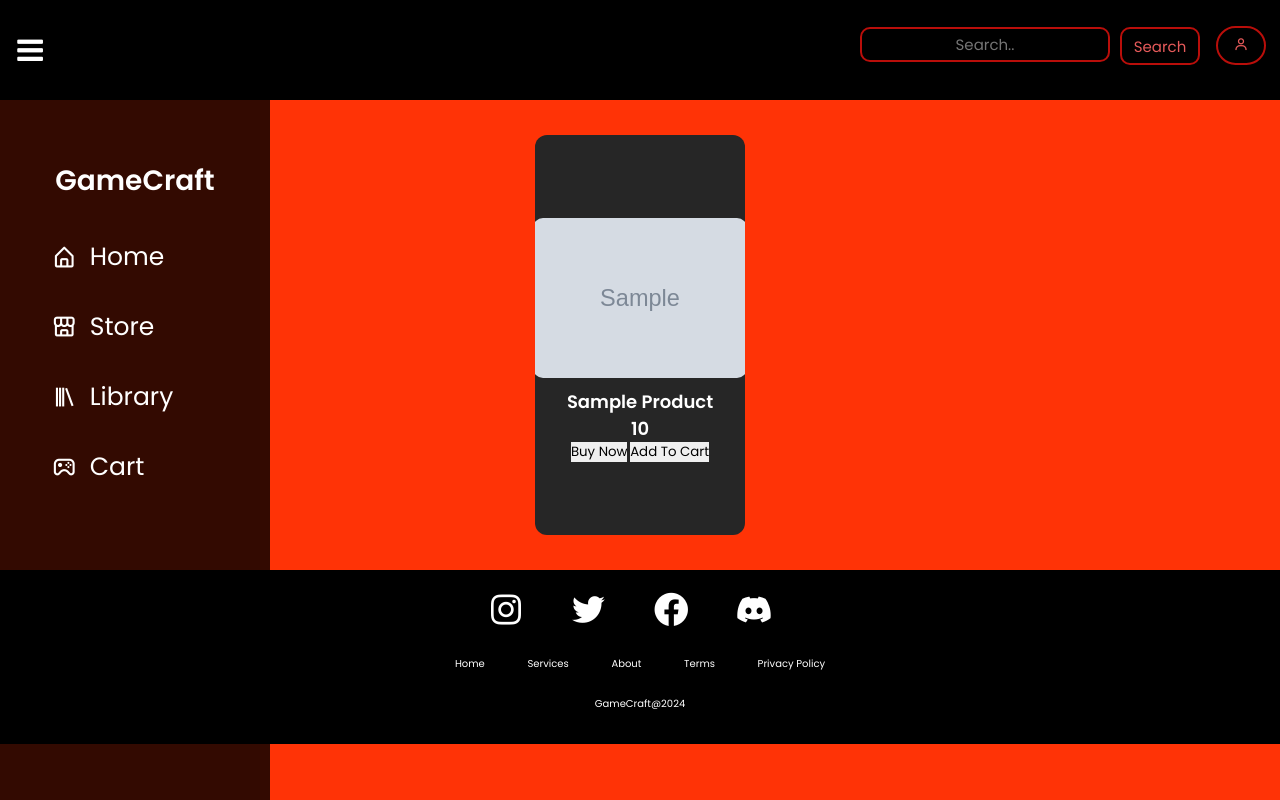
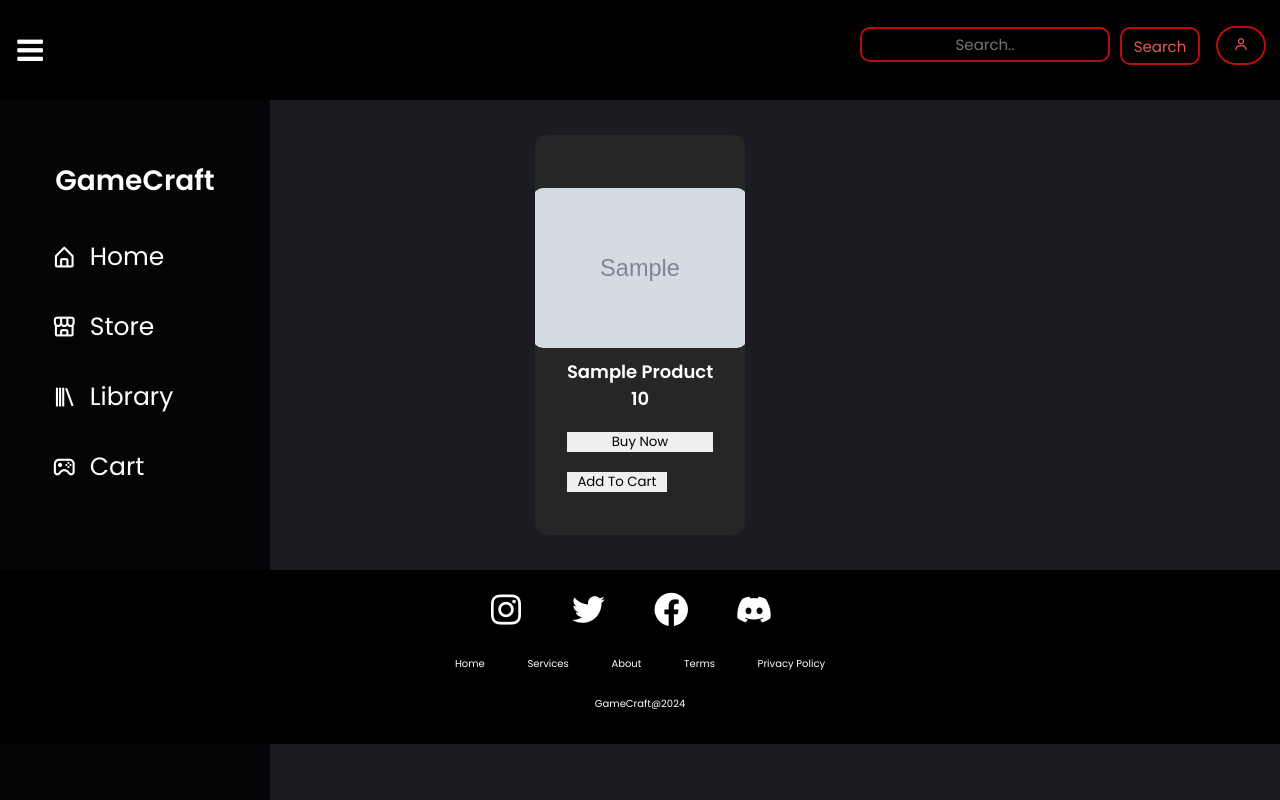
Before and after one commit to bhanuka99x/GameCraft, a PHP site: page /Store.php in a window 1280 px wide. Run offline with PHP 8.4, Linux system fonts and the light colour scheme; tables that the repository leaves empty or names only in its code hold one stand-in row (values such as "Sample post"); grey boxes marked "Sample" are stand-in pictures.

Commit message:
change store css file

```diff
--- a/GameCraft/CSS/store.css
+++ b/GameCraft/CSS/store.css
@@ -14,7 +14,7 @@
   left: 0;
   height: 100vh;
   width: 100%;
-  background: rgb(255, 51, 6);
+  background: rgb(27, 27, 34);
 }
 html {
   font-size: 62.5%;
@@ -52,6 +52,23 @@
 .games-btn{
    font-family: 'Poppins', sans-serif;
 }
+.btn{
+  display: flex;
+  position: relative;
+  flex-direction: column;
+  flex-wrap: wrap;
+  justify-content: space-between;
+  margin-top: 20px;
+
+
+}
+.btn .cart-btn{
+  margin-top: 20px;
+  width: 100px;
+}
+.btn .buynow-btn{
+
+}
 .games:hover img {
   scale: 1.1;
 }
@@ -64,20 +81,7 @@
   margin: 1rem;
   transition: all 0.3s;
 }
-.games a:link,
-.games a:visited {
-  color: black;
-  border: none;
-  font-weight: 600;
-  display: inline-block;
-  text-decoration: none;
-  background-color: #b90e0a;
-  padding: 10px 40px;
-  border-radius: 1rem;
-  margin-top: 1rem;
-  font-size: 15px;
-  transition: all 0.2s;
-}
+
 .games a:hover {
   transform: scale(1.1);
 }
--- a/GameCraft/Store.php
+++ b/GameCraft/Store.php
@@ -43,8 +43,10 @@
             <input type="hidden" name="game_name" value="<?php echo $fetch_product['gname']; ?>">
             <input type="hidden" name="game_price" value="<?php echo $fetch_product['gprice']; ?>">
             <input type="hidden" name="game_image" value="<?php echo $fetch_product['gimage']; ?>">
-            <input type="submit" class="games-btn" value="Buy Now" name="add_to_cart">
-            <input type="submit" class="games-btn" value="Add to Cart" name="add_to_cart">
+          <div class="btn">
+            <input type="submit" class="buynow-btn" value="Buy Now" name="buy_now">
+            <input type="submit" class="cart-btn" value="Add to Cart" name="add_to_cart">
+            </div>
         </div>
     </div>
 </form>
```
